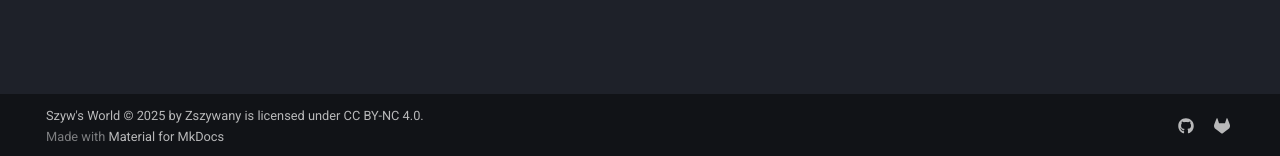
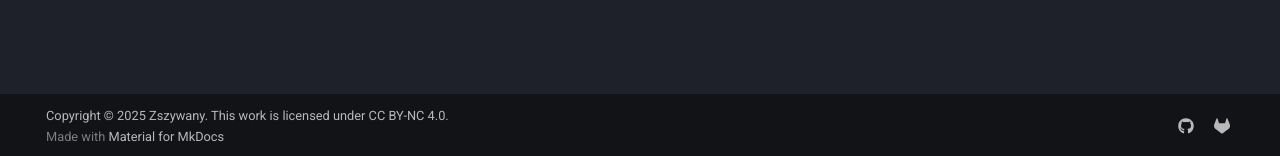
Before and after one commit to Zszywany/website, an MkDocs documentation site: the page built from docs/index.md, in a window 1280 px wide. Shown: the part 741-897 px from the top of the page. Built offline with MkDocs 1.6.1 and Material for MkDocs 9.7.7, drawn with Linux system fonts in a browser that asks for light colours; some of the changed lines change nothing that is shown.

Commit message:
shortening license info in footer

```diff
--- a/mkdocs.yml
+++ b/mkdocs.yml
@@ -4,6 +4,7 @@ plugins:
   - blog
 theme:
   name: material
+  # If I use overrides for footer I have to craft the full HTML by myself. Not feasible now.
   #custom_dir: overrides
   palette:
     scheme: slate
@@ -16,9 +17,8 @@ nav:
   - Blog:
     - blog/index.md
   - About me: about.md
-#copyright: Szyw's World  © 2025 by Zszywany is licensed under CC BY-NC 4.0. To view a copy of this license, visit https://creativecommons.org/licenses/by-nc/4.0/
-#copyright: This work is licensed under CC BY-NC 4.0. To view a copy of this license, visit https://creativecommons.org/licenses/by-nc/4.0/
-copyright: Szyw's World  © 2025 by Zszywany is licensed under CC BY-NC 4.0.
+# Full copyright notice is too long for mobile screen. Hybrid it is.
+copyright: Copyright &copy; 2025 Zszywany. This work is licensed under CC BY-NC 4.0.
 extra:
   social:
     - icon: fontawesome/brands/github
```
